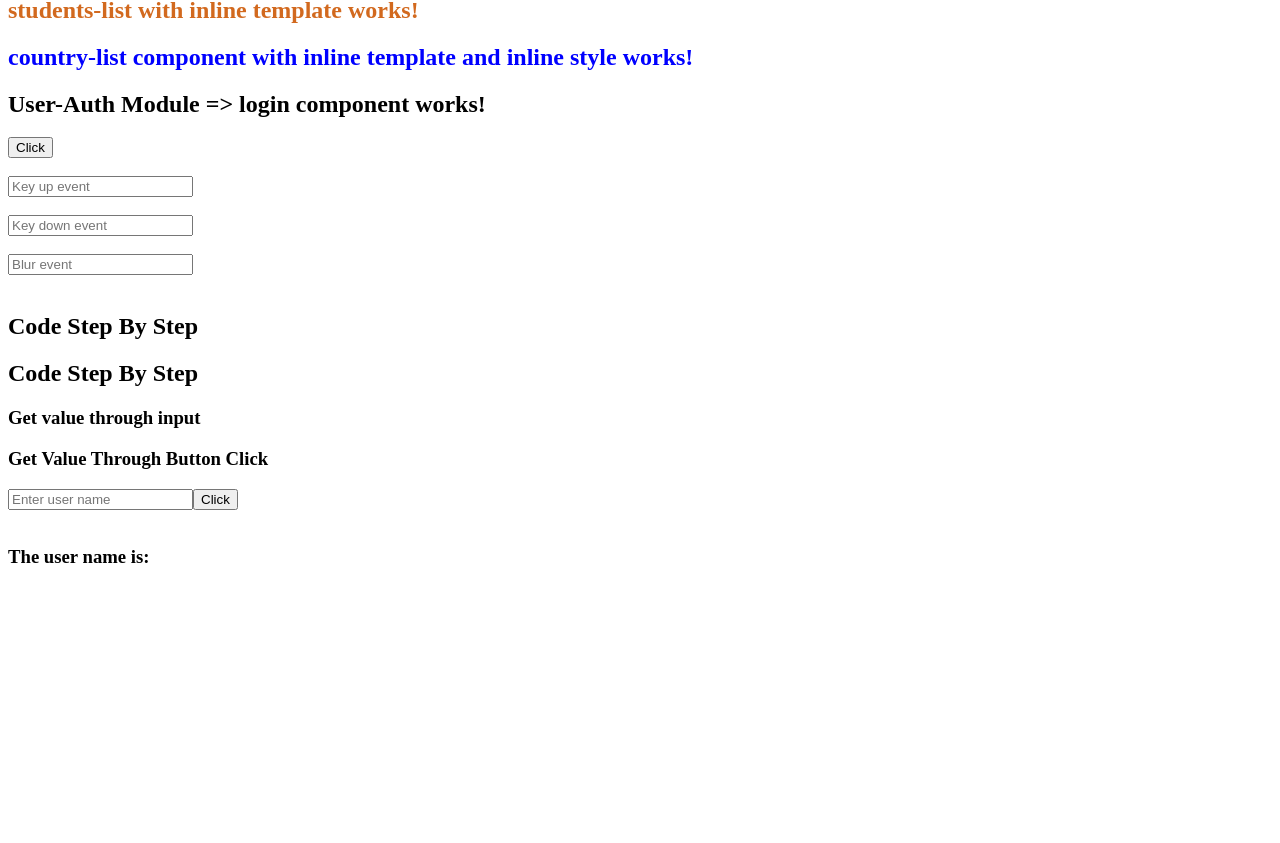
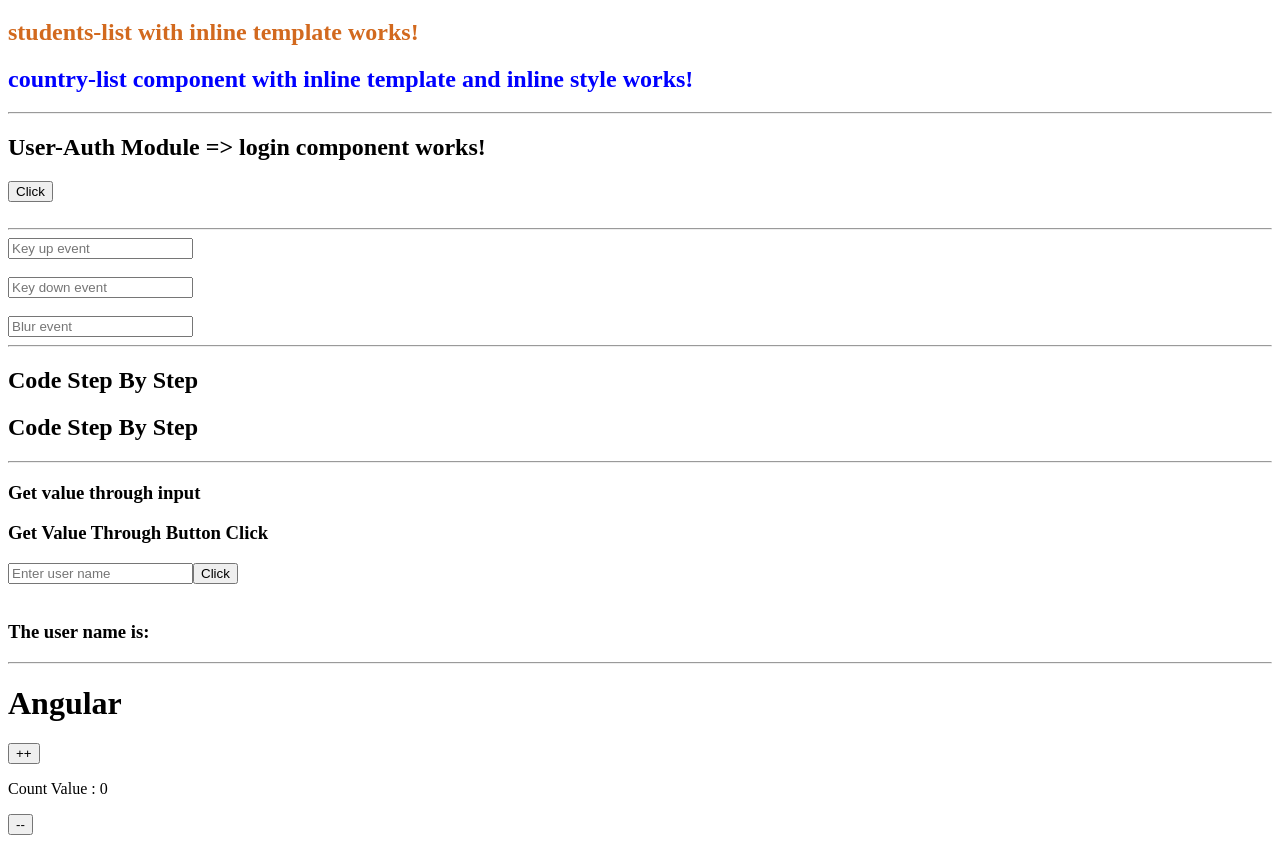
Before and after one commit to prince5638/Learning_Angular, an Angular app: page / in a window 1280 px wide. Shown: the part 177-1020 px from the top of the page. Before the commit the page ends 800 px from the top, so only its background shows below. Built offline with nearby package versions, Linux system fonts and the light colour scheme.

Commit message:
6) Counter example!
Signed-off-by: Prince Changani <princechangani56385638@gmail.com>

```diff
--- a/src/app/app.component.html
+++ b/src/app/app.component.html
@@ -1,21 +1,29 @@
 <h1 class="{{title}}">Hello, {{name}}</h1>
+<hr>
+<!-- ----------------------------------------------------------------------------------------------------------------------------- -->
 <app-users-list></app-users-list>  <!-- user-list component with the inline style -->
 <app-students-list></app-students-list> <!-- user-list component with the inline template -->
 <app-country-list></app-country-list>  <!-- user-list component with the inline style and inline template -->
-
+<hr>
+<!-- ----------------------------------------------------------------------------------------------------------------------------- -->
 <app-login></app-login>
 
 <button (click)="getName('Prince','Changani')">Click</button>
 <br><br>
+<hr>
+<!-- ----------------------------------------------------------------------------------------------------------------------------- -->
 <input type="text" #boxInpt placeholder="Key up event" (keyup)="getValue(boxInpt.value)"/>
 <br><br>
 <input type="text" #boxInpt1 placeholder="Key down event" (keydown)="getValue(boxInpt1.value)"/>
 <br><br>
 <input type="text" #boxInpt2 placeholder="Blur event" (blur)="getValue(boxInpt2.value)"/>
-<br><br>
+<br>
+<hr>
+<!-- ----------------------------------------------------------------------------------------------------------------------------- -->
 <h2 (mouseover)="getValue('Mouse Over h2')">Code Step By Step</h2>
 <h2 (mouseleave)="getValue('Mouse leave h2')">Code Step By Step</h2>
-
+<hr>
+<!-- ----------------------------------------------------------------------------------------------------------------------------- -->
 <h3>Get value through input</h3>
 <!-- <input type="text" name="user name" placeholder="Enter user name" id="user name" #box (keyup)="getUser(box.value)"> -->
 
@@ -25,3 +33,10 @@
 
 <br><br>
 <h3>The user name is: {{user_name}}</h3>
+<hr>
+<!-- ----------------------------------------------------------------------------------------------------------------------------- -->
+<h1>{{title}}</h1>
+<button (click)="counter('add')">++</button>
+<br>
+<p>Count Value : {{count}}</p>
+<button (click)="counter('minus')">--</button>
--- a/src/app/app.component.ts
+++ b/src/app/app.component.ts
@@ -12,14 +12,28 @@
   getName(firstName:string, lastName:string)
   {
     alert("full name is: "+ firstName + " " + lastName);
-  }
+  };
   getValue(value:string)
   {
     console.warn(value);
-  }
+  };
   getUser(value:string)
   {
     console.log("The user name is: " + value);
     this.user_name = value;
+  };
+  count:number = 0;
+  counter(sign:string)
+  {
+    // using if else
+    // if(sign==="add")
+    // {
+    //   this.count++;
+    // }
+    // else{
+    //   this.count--;
+    // }
+
+    sign === 'add' ? this.count++ : this.count--;
   }
 }
```
